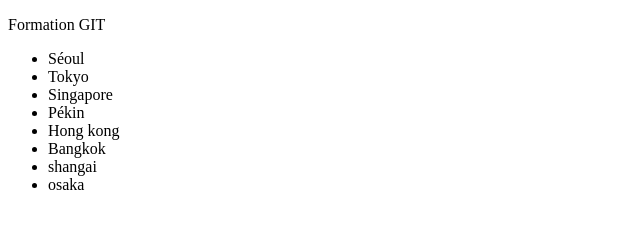
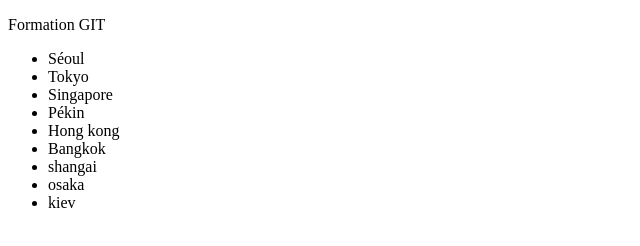
Before and after one commit to rajasekarankarthik/gittest, a plain HTML site: page index.html in a window 1280 px wide. Shown: the full height of the page, 0-640 px from the left. Drawn offline with Linux system fonts and the light colour scheme.

Commit message:
Ajout kiev

```diff
--- a/index.html
+++ b/index.html
@@ -15,6 +15,7 @@
 			<li>Bangkok</li>
 			<li>shangai</li>
 			<li>osaka</li>
+			<li>kiev</li>
 		</ul>
 	</body>
 </html>
```
